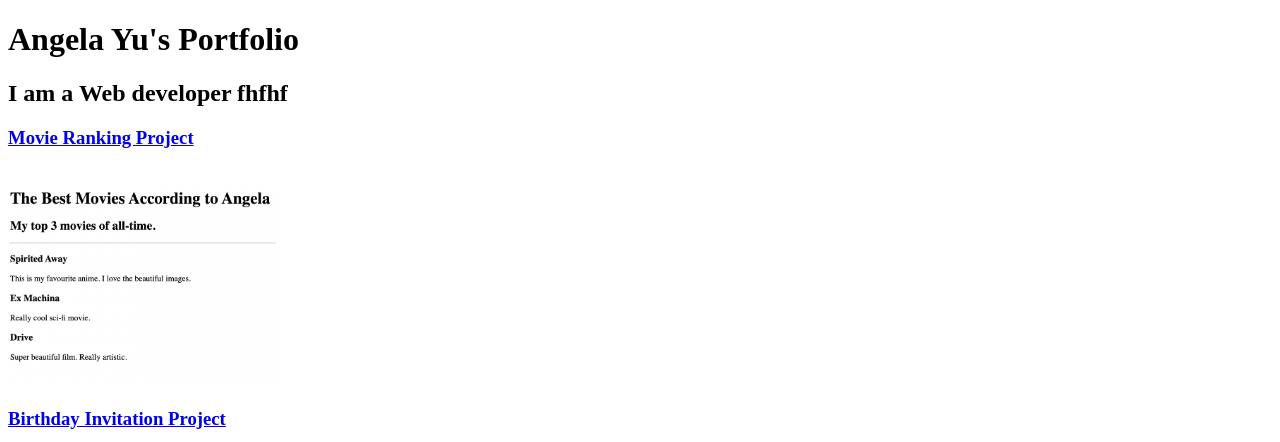
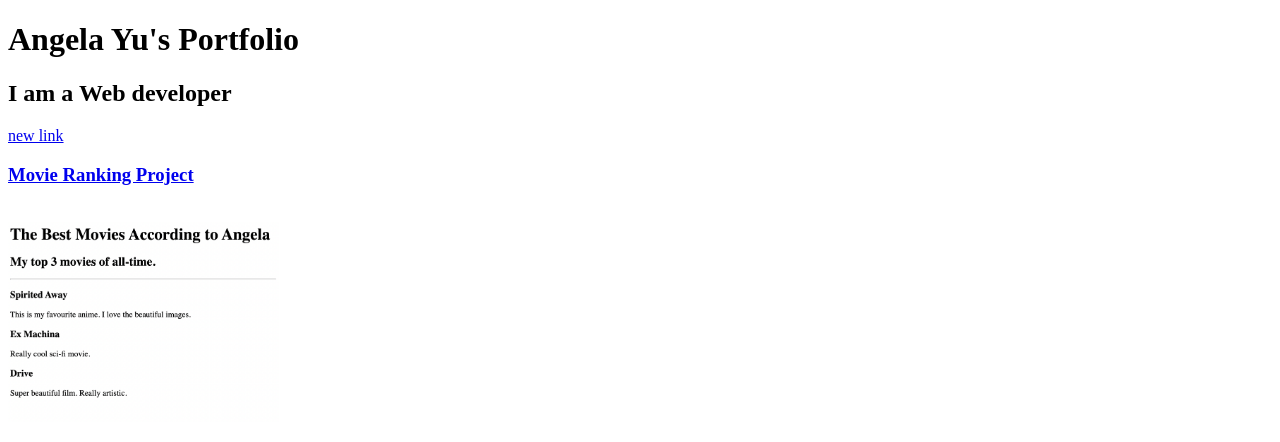
Before and after one commit to ramagirilenin/html-profilio, a plain HTML site: page index.html in a window 1280 px wide. Shown: the top 442 px of the page. Drawn offline with Linux system fonts and the light colour scheme; files whose address does not match are found by name.

Commit message:
Update index.html

```diff
--- a/index.html
+++ b/index.html
@@ -22,7 +22,8 @@ https://developer.mozilla.org/en-US/docs/Web/HTML/Element/img#attr-height -->
     </head>
     <body>
         <h1>Angela Yu's Portfolio</h1>
-        <h2>I am a Web developer fhfhf</h2>
+        <h2>I am a Web developer</h2>
+        <a href="../html/new.html">new link <a/>
         <h3><a href="/section-4/4.3 HTML Porfolio Project/public/movie-ranking.html">Movie Ranking Project</a></h3> <br/>
         <img src="/section-4/4.3 HTML Porfolio Project/assets/images/movie-ranking.png" height="200" alt="Movie ranking "/><br/>
         <h3><a href="/section-4/4.3 HTML Porfolio Project/public/birthday-invite.html">Birthday Invitation Project</a></h3><br/>
```
